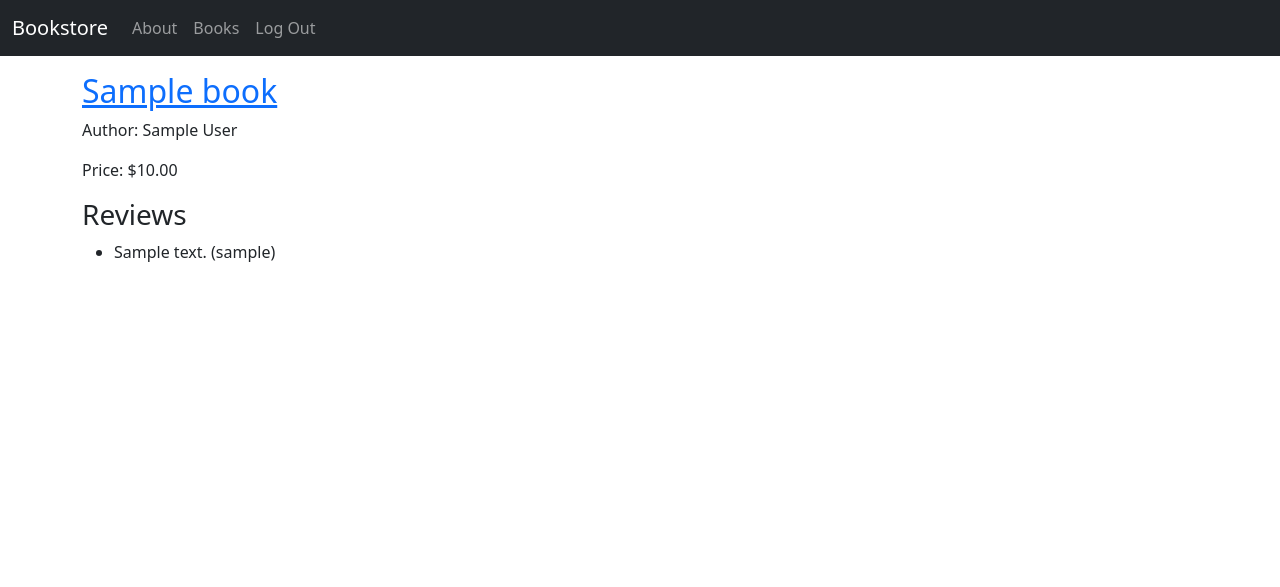
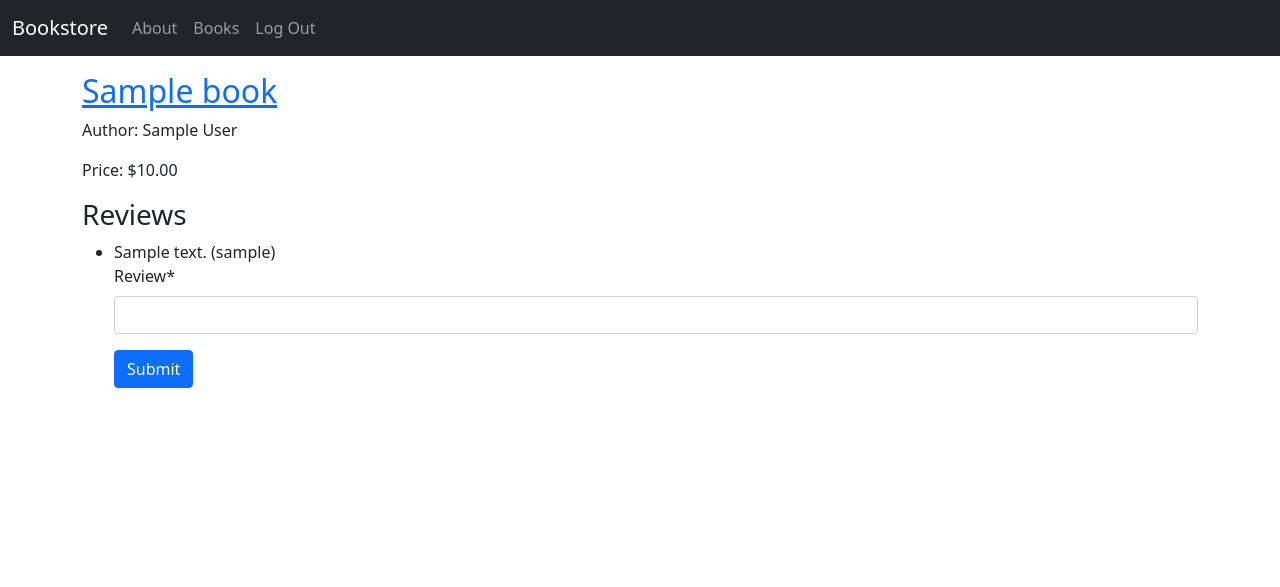
Before and after one commit to Hadi-Abedah2/book-store-demo, a Django app: page /books/00000000-0000-0000-0000-000000000001/ in a window 1280 px wide. Shown: the top 587 px of the page. Run offline with Django 4.2, Linux system fonts and the light colour scheme; a user stored in the database is signed in; tables that the repository leaves empty hold one stand-in row (values such as "Sample post"); some libraries are stand-ins or nearby versions.

Commit message:
I added link to make review in the book_detail.html"

```diff
--- /dev/null
+++ b/books/forms.py
@@ -0,0 +1,8 @@
+from django.forms import ModelForm
+from .models import Review
+
+
+class ReviewForm(ModelForm):
+    class Meta:
+        model = Review
+        fields = ['review']
--- a/books/urls.py
+++ b/books/urls.py
@@ -1,5 +1,5 @@
 from django.urls import path
-from .views import BookListView, BookDetailView
+from .views import BookListView, BookDetailView, ReviewCreateView
 
 
 
@@ -7,5 +7,7 @@ from .views import BookListView, BookDetailView
 urlpatterns = [
 
     path("", BookListView.as_view(), name="book_list"),
-    path("<uuid:pk>/", BookDetailView.as_view(), name="book_detail")
+    path("<uuid:pk>/", BookDetailView.as_view(), name="book_detail"),
+    path("<uuid:pk>/review/new", ReviewCreateView.as_view(), name="review_create"),
+
 ]
--- a/books/views.py
+++ b/books/views.py
@@ -1,7 +1,11 @@
 from typing import Any
+from django.forms.models import BaseModelForm
+from django.http import HttpResponse, JsonResponse
+from django.urls import reverse_lazy, reverse
 from django.shortcuts import render
 from django.views import generic
-from .models import Book
+from .models import Book, Review
+from .forms import ReviewForm
 # Create your views here.
 
 
@@ -16,5 +20,20 @@ class BookDetailView(generic.DetailView):
     def get_context_data(self, **kwargs: Any) -> dict[str, Any]:
         book = Book.objects.get(pk=self.kwargs.get('pk'))
         reviews = book.reviews.all()
-        context = {'book':book, 'reviews':reviews}
+        review_form = ReviewForm()
+        context = {'book':book, 'reviews':reviews, 'review_form':review_form}
         return context
+
+
+
+class ReviewCreateView(generic.CreateView):
+    model = Review
+    form_class  = ReviewForm
+    #success_url = reverse_lazy('book_list')
+    def form_valid(self, form):
+        form.instance.author = self.request.user
+        form.instance.book = Book.objects.get(pk=self.kwargs.get('pk'))
+        self.object = form.save()
+        return super().form_valid(form)
+    def get_success_url(self):
+        return reverse('book_detail', kwargs={'pk': self.kwargs.get('pk')})
--- a/templates/books/book_detail.html
+++ b/templates/books/book_detail.html
@@ -1,4 +1,5 @@
 {% extends "_base.html" %}
+{% load crispy_forms_tags %}
 {% block title %}{{ book.title }}{% endblock title %}
 {% block content %}
     <div class="book-detail">
@@ -11,6 +12,13 @@
                 {% for review in reviews %}
                 <li>{{ review.review }} ({{ review.author }})</li>
                 {% endfor %}
+                {% if user.is_authenticated %}
+                    <form id="review-form" method="POST" action="{% url 'review_create' book.pk %}">
+                        {% csrf_token %}
+                        {{review_form|crispy}}
+                        <input class="btn btn-primary" type="submit" value="Submit">
+                    </form>
+                {% endif %}
             </ul>
         </div>
     </div>
```
